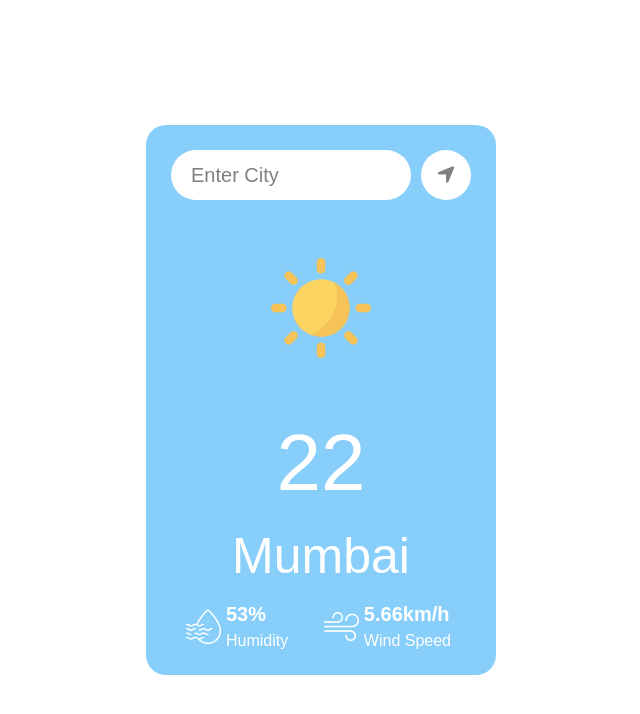
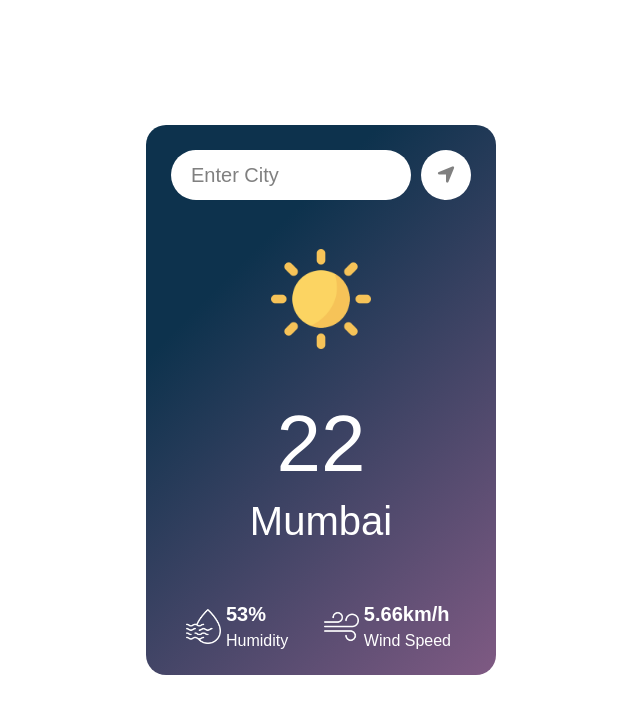
Before and after one commit to rxunxk/WeatherApp, a plain HTML site: page index.html in a window 1280 px wide. Shown: the whole page, without its empty margins (319-959 px from the left). Drawn offline with Linux system fonts and the light colour scheme.

Commit message:
UI changes

```diff
--- a/script.js
+++ b/script.js
@@ -23,7 +23,7 @@ const handleSearch = () => {
       })
       .then((data) => {
         console.log(data);
-        temp.innerText = data.main.temp + "°c";
+        temp.innerText = Math.ceil(data.main.temp) + "°c";
         city.innerText = data.name;
         humidity.innerText = data.main.humidity + " %";
         wind.innerText = data.wind.speed + " km/h";
--- a/style.css
+++ b/style.css
@@ -17,7 +17,7 @@ body {
   transform: translate(-50%, -50%);
   height: 550px;
   width: 350px;
-  background-color: #87cefa;
+  /*background-color: #87cefa;*/
   border-radius: 20px;
   display: flex;
   flex-direction: column;
@@ -25,6 +25,8 @@ body {
   align-items: center;
   color: white;
   padding: 25px;
+  background-color: #7f5a83;
+  background-image: linear-gradient(315deg, #7f5a83 0%, #0d324d 74%);
 }
 
 .weather-search {
@@ -70,7 +72,8 @@ body {
 }
 
 .weather-city {
-  font-size: 50px;
+  font-size: 40px;
+  margin-bottom: 50px;
 }
 
 .weather-details {
```
